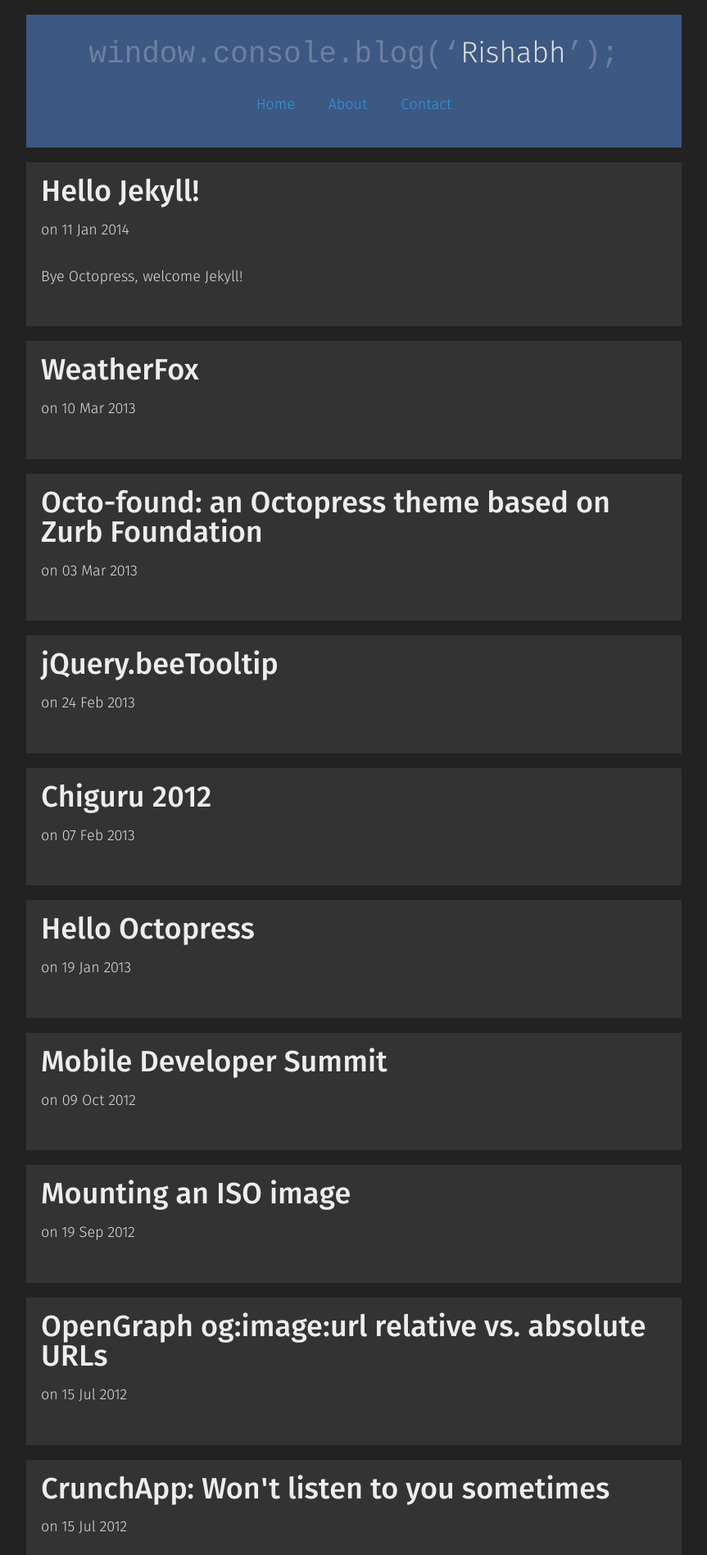
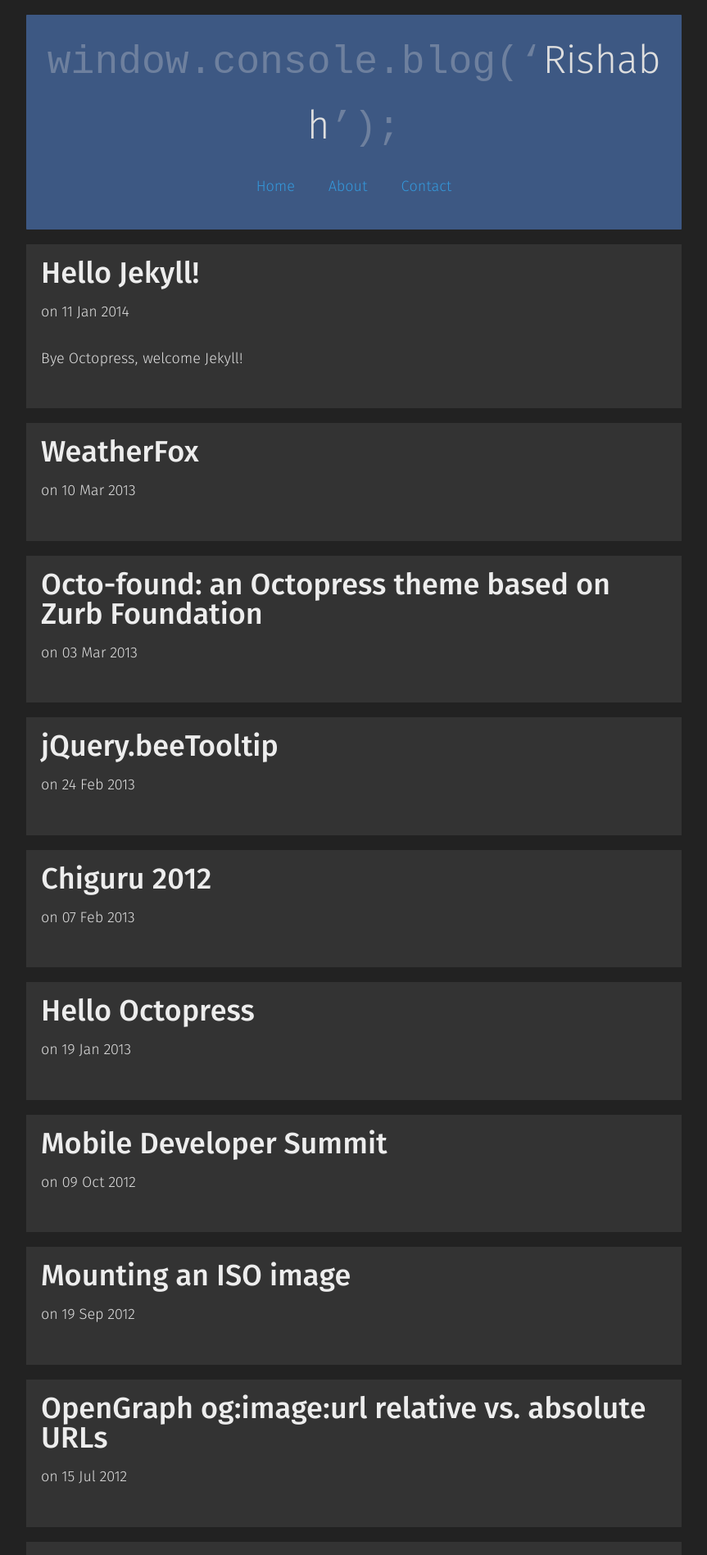
Before and after one commit to rishabh-ink/rishabhsrao.github.io, a Jekyll site: the page built from index.html, in a window 1280 px wide. Shown: the top 1897 px of the page at 82% size, without its empty margins (208-1071 px from the left). Built offline with Jekyll 4.4.1, drawn with Linux system fonts in a browser that asks for light colours; Markdown is read by kramdown in place of the engine named in the settings.

Commit message:
Increased header font size.

```diff
--- a/css/main.css
+++ b/css/main.css
@@ -542,14 +542,14 @@ h1, h2, h3, h4, h5, h6 {
 }
 
 /* line 578, ../lib/typeplate/scss/_typeplate.scss */
-.beta, h2 {
+.beta, h2, .title__heading {
   font-size: 48px;
   font-size: 2.66667rem;
   margin-bottom: 0.61875rem;
 }
 
 /* line 578, ../lib/typeplate/scss/_typeplate.scss */
-.gamma, h3, .title__heading {
+.gamma, h3 {
   font-size: 36px;
   font-size: 2rem;
   margin-bottom: 0.825rem;
--- a/css/ui/_banner.scss
+++ b/css/ui/_banner.scss
@@ -19,7 +19,7 @@
 }
 
 .title__heading {
-  @extend .gamma;
+  @extend .beta;
 
   code {
     opacity: .3;
```
